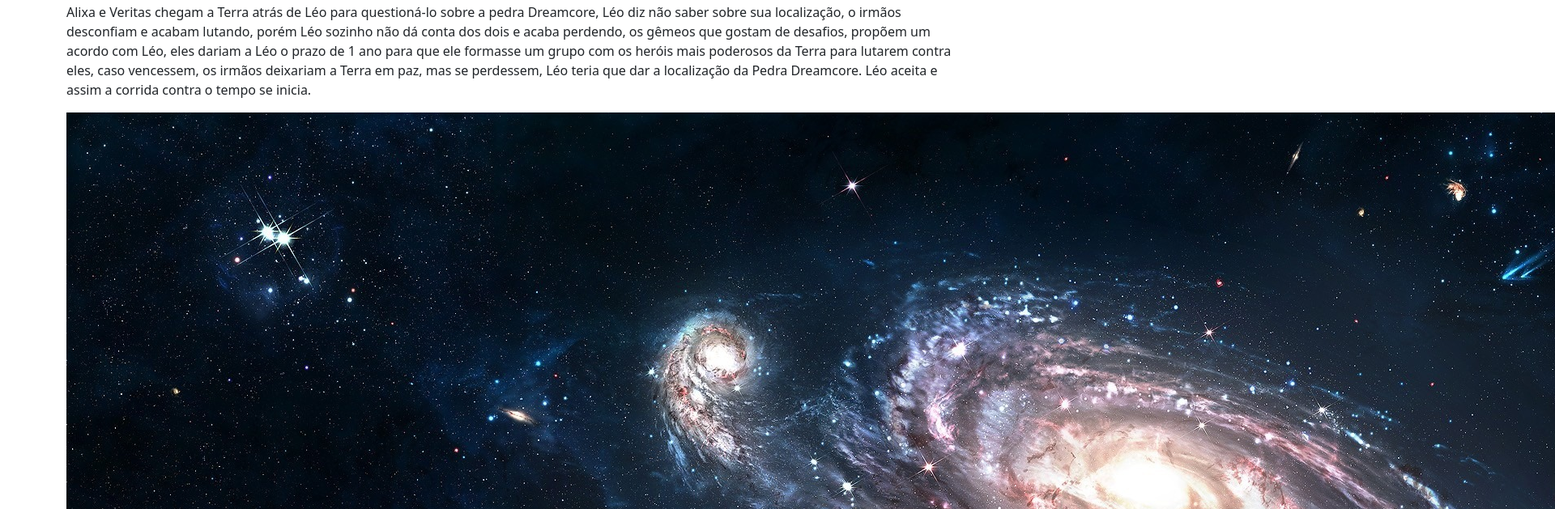
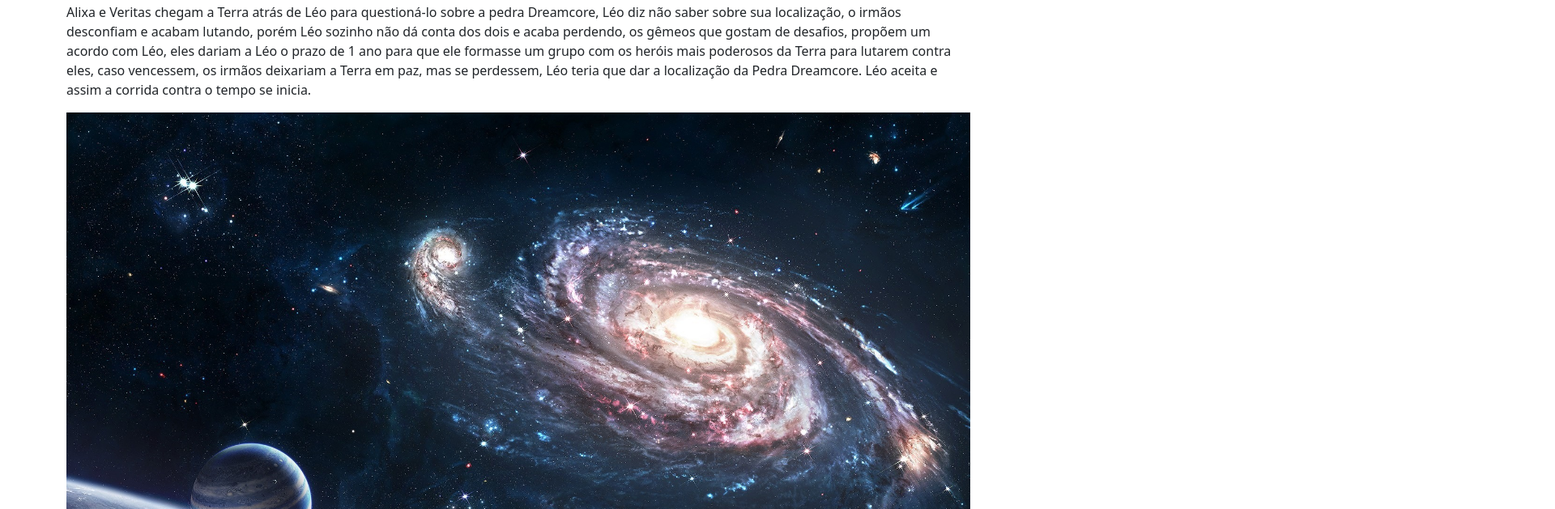
Before and after one commit to MiguelAntonioUliana/SitesEletiva2024, a plain HTML site: page Site Cosmos Squad - Matheus/index.html in a window 1280 px wide. Shown: the part 747-1376 px from the top of the page at 81% size, 1920 px wide, since content can reach past the window. Drawn offline with nearby package versions, Linux system fonts and the light colour scheme.

Commit message:
Última Alteração

```diff
--- a/Site Cosmos Squad - Matheus/index.html
+++ b/Site Cosmos Squad - Matheus/index.html
@@ -13,7 +13,7 @@
     crossorigin="anonymous"></script>
 </head>
 
-<body class=container container-md>
+<body class="container container-md">
 
   <div>
     <label for="emai" class="form-label">entre</label>
@@ -77,7 +77,7 @@
     em paz, mas se perdessem, Léo teria que dar a localização da Pedra Dreamcore. Léo aceita e assim a corrida contra o
     tempo se inicia.</p>
 
-  <img src="img/Cosmos.jpg">
+  <img src="img/Cosmos.jpg" class="img-fluid">
 
 
   <div class="row  d-flex align-items-center">
```
